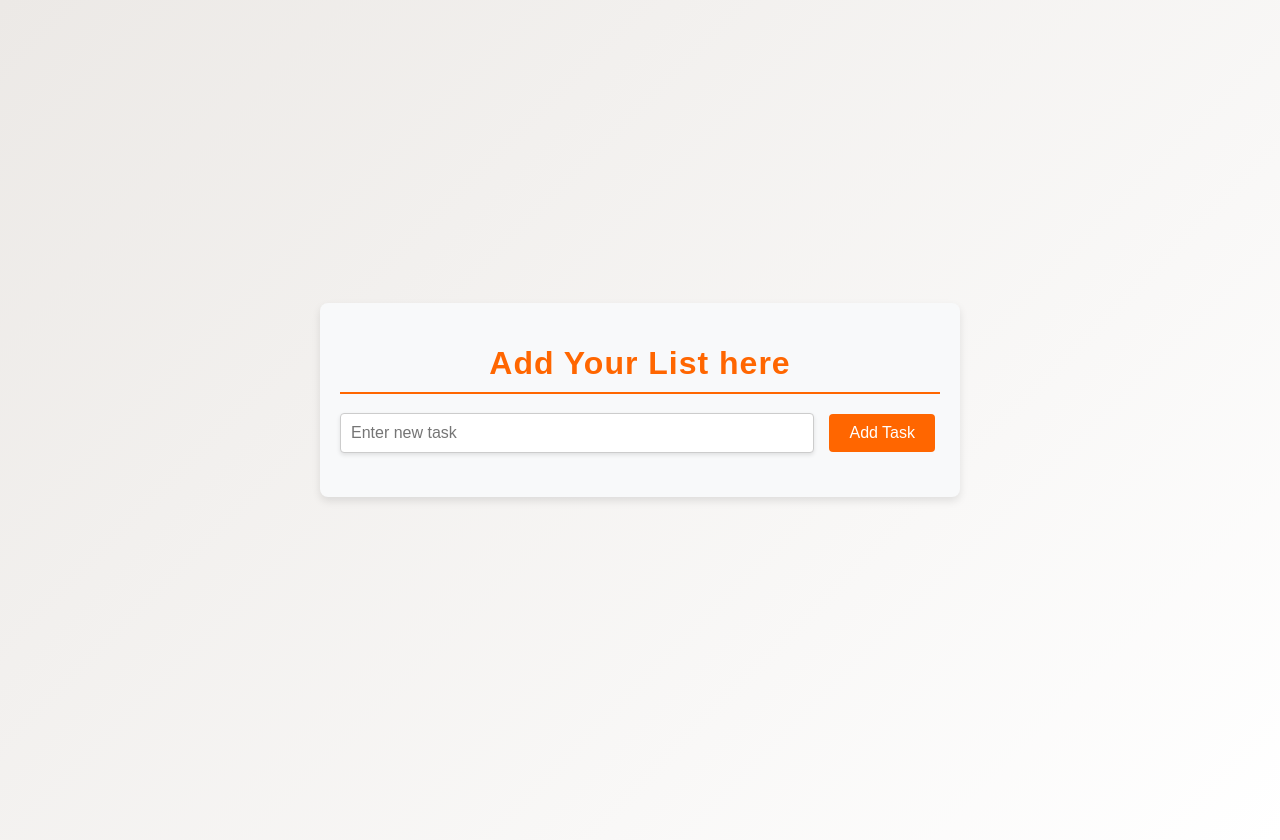
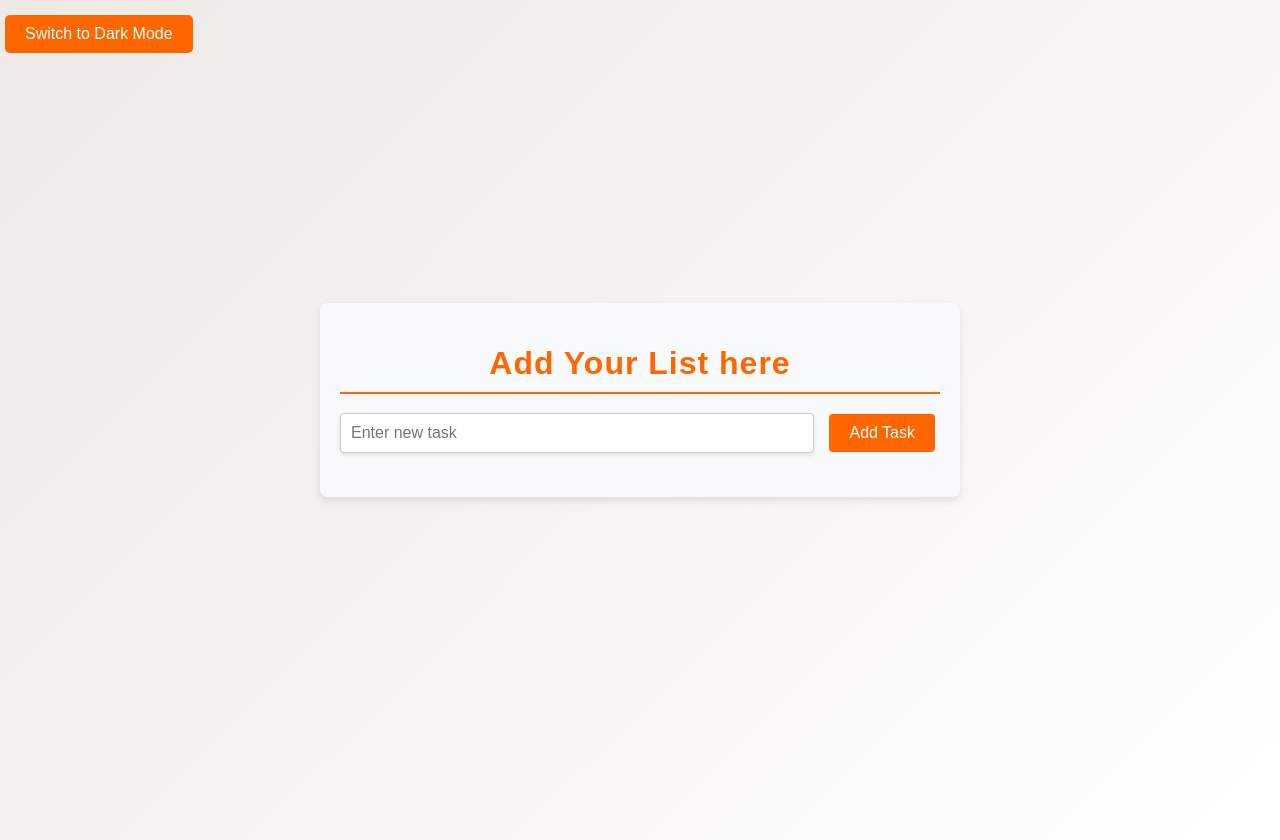
Before and after one commit to chandank0820/to-do-list-app, a React (Create React App) app: page / in a window 1280 px wide. Built offline with nearby package versions, Linux system fonts and the light colour scheme.

Commit message:
dark mode added

```diff
--- a/src/App.css
+++ b/src/App.css
@@ -8,6 +8,7 @@
   flex-direction: column;
   justify-content: center;
   align-items: center;
+
 }
 
 input{
@@ -66,10 +67,13 @@ table {
   margin: 20px 0;
   font-size: 18px;
   text-align: left;
+
 }
 
 thead {
   background-color: #f2f2f2;
+
+
 }
 
 th, td {
@@ -129,6 +133,18 @@ th, td {
   background-color: #f8f9fa;
   border-radius: 8px;
   box-shadow: 0 4px 8px rgba(0, 0, 0, 0.1);
+}
+.task-container-dark-mode{
+
+  width: 100%;
+  max-width: 600px;
+  margin: 0 auto;
+  padding: 20px;
+  background-color: #121212;
+  border-radius: 8px;
+  box-shadow: 0 4px 8px rgba(211, 196, 196, 0.1);
+
+
 }
 
 .input-task-container {
@@ -194,7 +210,25 @@ th, td {
   background-color: #0056b3;
 }
 
-
+.dark-mode {
+  text-align: center;
+  font-family:Arial, Helvetica, sans-serif;
+  padding:20px;
+  background: linear-gradient(135deg,#121212,#111111);
+  min-height: 100vh;
+  display: flex;
+  flex-direction: column;
+  justify-content: center;
+  align-items: center;
+  background-color: #121212;
+  color: black;
+}
+.index{
+  color:black;
+}
+.index-dark{
+  color: white;
+}
 @media (max-width: 768px) {
   .App {
     padding: 15px;
@@ -227,6 +261,12 @@ th, td {
   }
 }
 
+header{
+  position: absolute;
+  left:0;
+  top:10px;
+}
+
 @media (max-width: 480px) {
   input, button {
     width: 100%; /* Full width on very small screens */
--- a/src/App.js
+++ b/src/App.js
@@ -9,13 +9,19 @@ function App() {
   const [filter,setFilter]=useState('All');
   const [editTaskText,setEditTaskText]=useState('');
   const [editTaskId,setEditTaskId]=useState(null);
+  const [isDarkMode, setIsDarkMode] = useState(false);
 
 
   useEffect(()=>{
     const savedTasks=JSON.parse(localStorage.getItem('tasks'));
+    const savedMode = localStorage.getItem('darkMode');
 
     if(savedTasks){
       setTasks(savedTasks);
+    }
+
+    if (savedMode === 'true') {
+      setIsDarkMode(true);
     }
   },[]);
 
@@ -25,7 +31,8 @@ function App() {
     }else{
       localStorage.removeItem('tasks');
     }
-   },[tasks]);
+    localStorage.setItem('darkMode', isDarkMode);
+   },[tasks,isDarkMode]);
 
 
   const addTask = ()=>{
@@ -77,17 +84,30 @@ function App() {
     setEditTaskText(text);
   }
 
+  //function to toggle dark mode
+  const toggleDarkMode = () => {
+    setIsDarkMode(!isDarkMode);
+  };
+
 
   return (
 
-  <div className="App">
 
- <div className="task-container">
+
+  <div className={isDarkMode ? 'dark-mode' : 'App'}>
+
+  <header>
+        <button onClick={toggleDarkMode}>
+          {isDarkMode ? 'Switch to Light Mode' : 'Switch to Dark Mode'}
+        </button>
+  </header>
+
+ <div className={isDarkMode?"task-container-dark-mode":"task-container"}>
   <h1>Add Your List here</h1>
 
 
   <div className="input-task-container">
-    <input
+     <input
       type="text"
       value={newTask}
       onChange={(e) => setNewTask(e.target.value)}
@@ -111,7 +131,7 @@ function App() {
 
       <table>
    {filteredTasks.length>0 && <thead>
-    <tr>
+    <tr >
       <th>S.No</th>
       <th>Task</th>
       <th>Status</th>
@@ -122,7 +142,7 @@ function App() {
   <tbody>
     {filteredTasks.map((task, index) => (
       <tr key={task.id}>
-        <td>{index + 1}</td>
+        <td className={isDarkMode?"index-dark":"index"}>{index + 1}</td>
 
         {/* edit functionality */}
         <td style={{ width: '50%' }}>
@@ -180,8 +200,10 @@ function App() {
   </tbody>
 </table>
 
+      </div>
 
-    </div>
+
+
   );
 }
 
```
